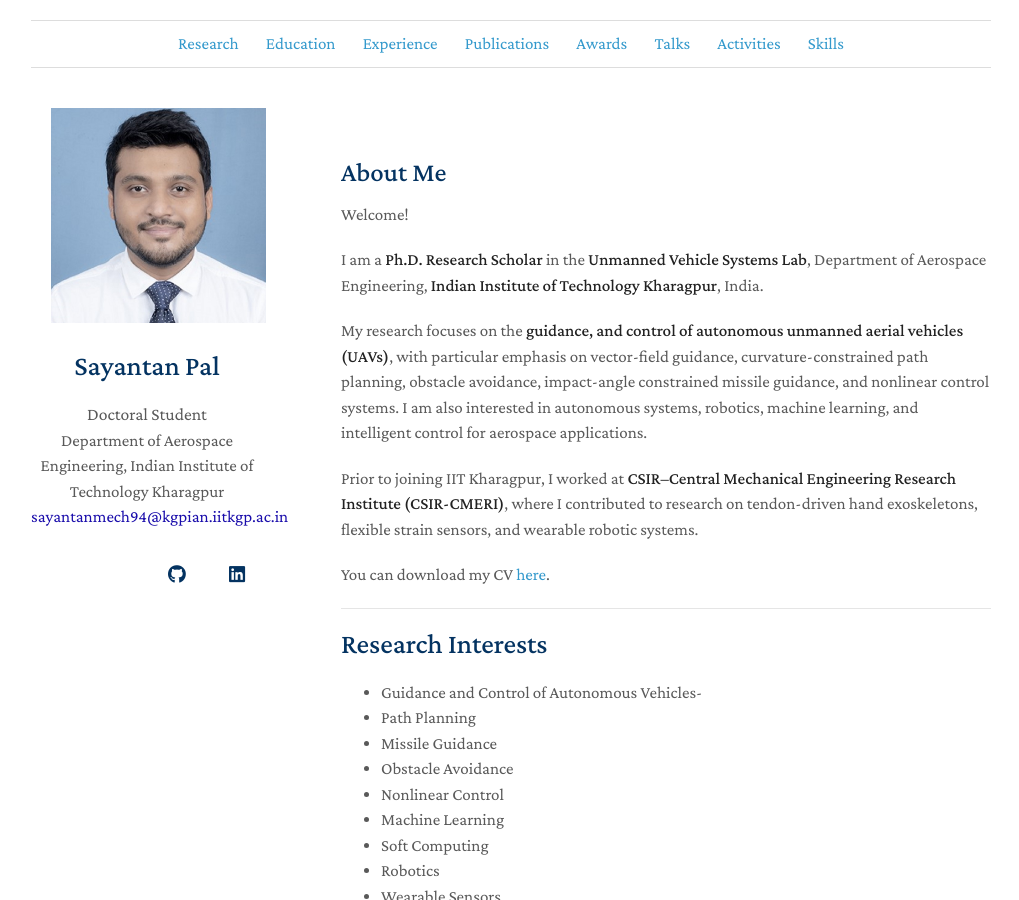
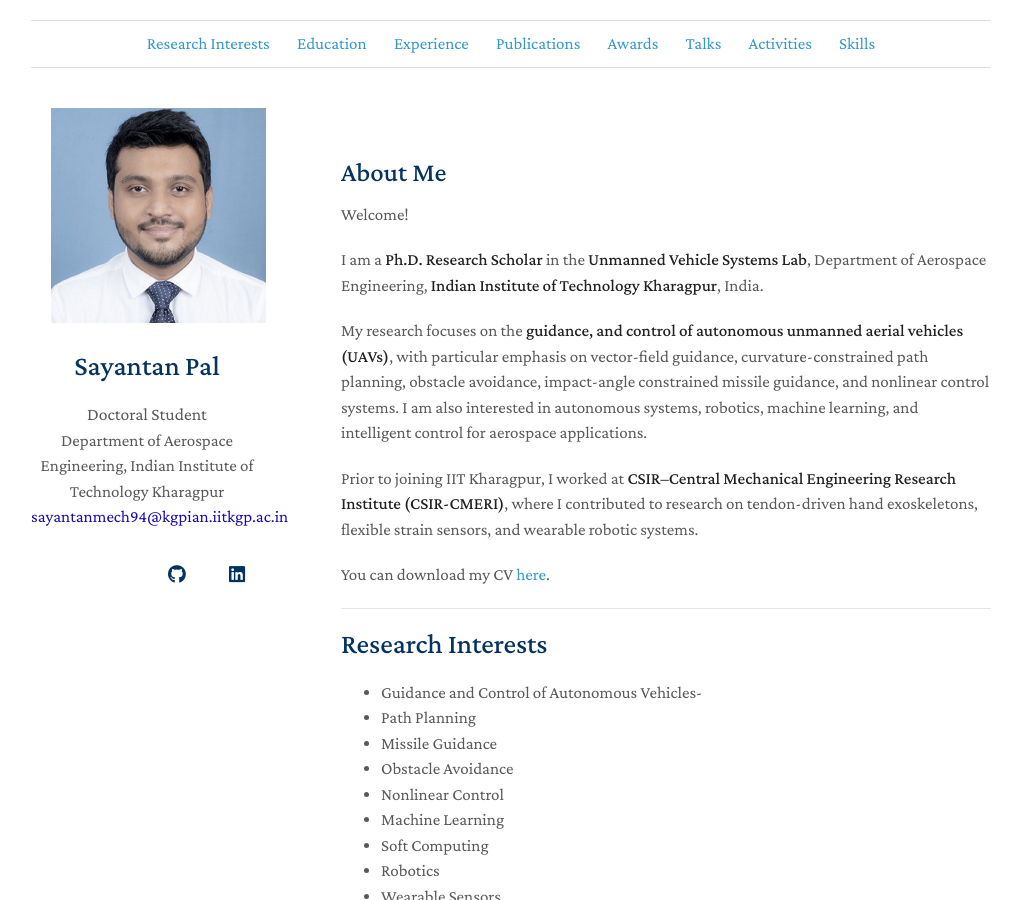
Before and after one commit to pal-sayantan/pal-sayantan.github.io, a Jekyll site: the page built from index.md, in a window 1280 px wide and 900 px high. Shown: the whole window, without its empty margins (129-1148 px from the left). Built offline with Jekyll 4.4.1, drawn with Linux system fonts in a browser that asks for light colours; a style sheet for code colours, icons or effects is not loaded.

Commit message:
Update homepage.html

```diff
--- a/_layouts/homepage.html
+++ b/_layouts/homepage.html
@@ -134,7 +134,7 @@ font-size:1.2rem;">
 <!-- Navigation Bar -->
 <nav style="text-align:center; margin:20px 0; padding:10px 0; border-top:1px solid #ddd; border-bottom:1px solid #ddd;">
 
-  <a href="#researchi" style="margin:0 12px;">Research</a>
+  <a href="#rer" style="margin:0 12px;">Research Interests</a>
   <a href="#education" style="margin:0 12px;">Education</a>
   <a href="#experience" style="margin:0 12px;">Experience</a>
   <a href="#publications" style="margin:0 12px;">Publications</a>
```
